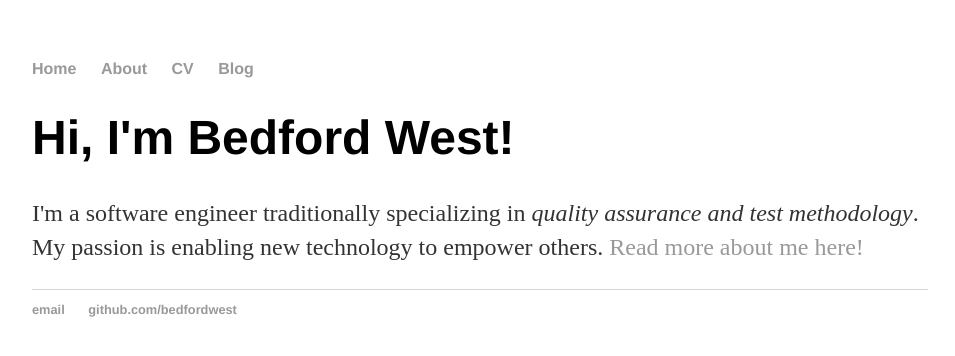
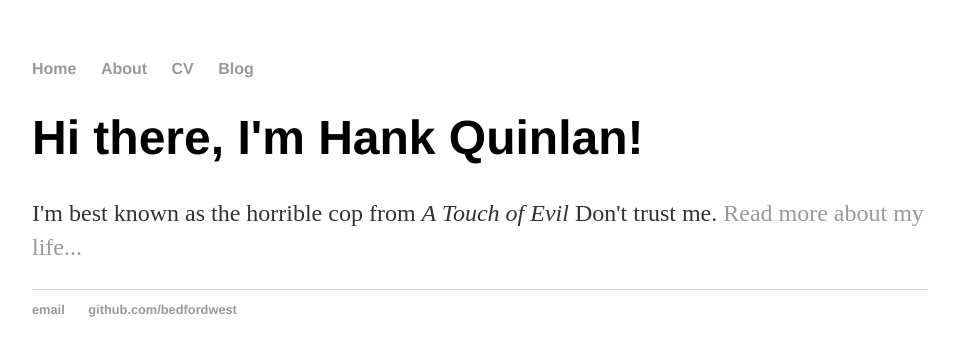
Before and after one commit to BedfordWest/bedfordwest.github.io, a Jekyll site: the page built from index.html, in a window 1280 px wide. Shown: the top 356 px of the page, without its empty margins (160-1115 px from the left). Built offline with Jekyll 4.4.1, drawn with Linux system fonts in a browser that asks for light colours.

Commit message:
Update index.html
Changed index.html to use the default layout

```diff
--- a/index.html
+++ b/index.html
@@ -1,30 +1,8 @@
-<!DOCTYPE html>
-<html>
-	<head>
-		<title>Bedford West, Software Engineer</title>
-		<!-- link to main stylesheet -->
-		<link rel="stylesheet" type="text/css" href="/css/main.css">
-	</head>
-	<body>
-		<nav>
-    		<ul>
-        		<li><a href="/">Home</a></li>
-	        	<li><a href="/about">About</a></li>
-        		<li><a href="/cv">CV</a></li>
-        		<li><a href="/blog">Blog</a></li>
-    		</ul>
-		</nav>
-		<div class="container">
-    		<div class="blurb">
-        		<h1>Hi, I'm Bedford West!</h1>
-				<p>I'm a software engineer traditionally specializing in <em>quality assurance and test methodology</em>. My passion is enabling new technology to empower others. <a href="/about">Read more about me here!</a></p>
-    		</div><!-- /.blurb -->
-		</div><!-- /.container -->
-		<footer>
-    		<ul>
-        		<li><a href="mailto:bedfordwest@gmail.com">email</a></li>
-        		<li><a href="https://github.com/bedfordwest">github.com/bedfordwest</a></li>
-			</ul>
-		</footer>
-	</body>
-</html>
+---
+layout: default
+title: Hank Quinlan, Horrible Cop
+---
+<div class="blurb">
+	<h1>Hi there, I'm Hank Quinlan!</h1>
+	<p>I'm best known as the horrible cop from <em>A Touch of Evil</em> Don't trust me. <a href="/about">Read more about my life...</a></p>
+</div><!-- /.blurb -->
```
